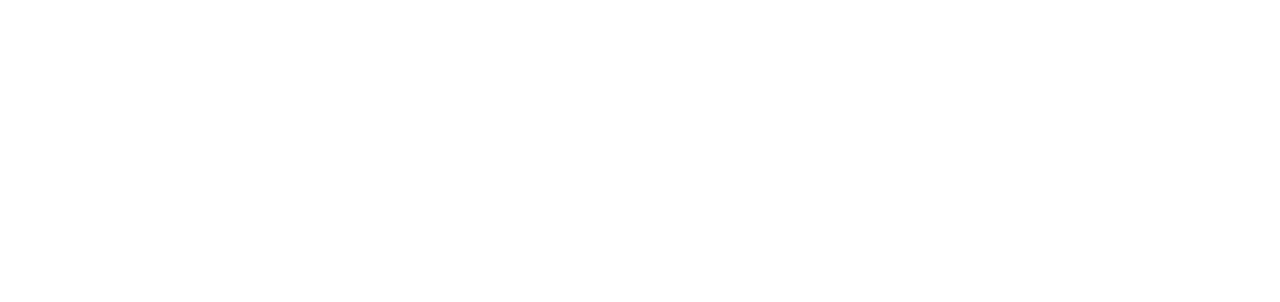
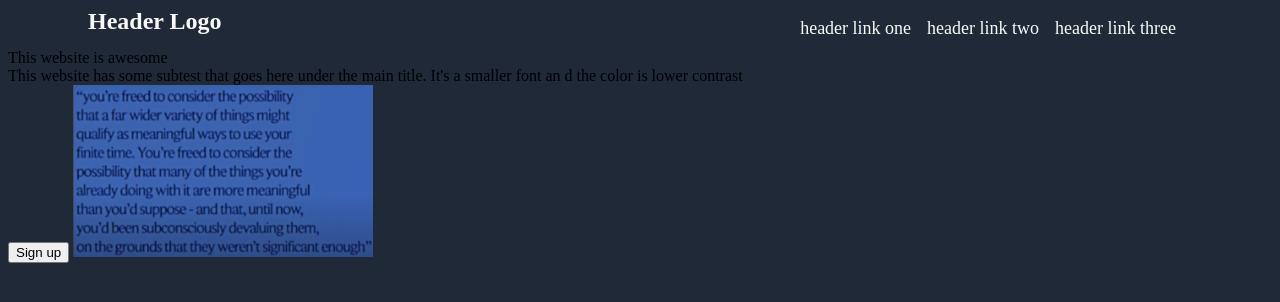
Before and after one commit to J-Glas/landing_page, a plain HTML site: page index.html in a window 1280 px wide. Drawn offline with Linux system fonts and the light colour scheme.

Commit message:
Created the blueprint for the landing page project from TheOdinProject

```diff
--- a/index.html
+++ b/index.html
@@ -1,11 +1,36 @@
 <!DOCTYPE html>
 <html lang="en">
+
 <head>
     <meta charset="UTF-8">
     <meta name="viewport" content="width=device-width, initial-scale=1.0">
-    <title>Document</title>
+    <title>Lading Page</title>
+    <link rel="stylesheet" href="style.css">
 </head>
+
 <body>
+    <div class="header">
+        Header Logo
+        <div class="header_links">
+            <li><a href="#">header link one</a></li>
+            <li><a href="#">header link two</a></li>
+            <li><a href="#">header link three</a></li>
+        </div>
+    </div>
+    <div class="main_text">
+        This website is awesome
+    </div>
+    <div class="secondary_text">
+        This website has some subtest that goes here under the main title. It's a smaller font an d the color is lower contrast
+    </div>
+    <button class="sign_up">
+        Sign up
+      </button>
+      <img src="img1.png" style="width: 300px; height: auto;" alt="Zitat1">
+    <div class="footer">
 
+
+    </div>
 </body>
+
 </html>
--- a/style.css
+++ b/style.css
@@ -0,0 +1,40 @@
+.header .footer body {
+    font-family: system-ui, -apple-system, BlinkMacSystemFont, 'Segoe UI', Roboto, Oxygen, Ubuntu, Cantarell, 'Open Sans', 'Helvetica Neue', sans-serif;
+}
+.header {
+    font-size: 24px;
+    font-weight: bold;
+    color: #F9FAF8;
+    display: flex;
+    padding-left: 80px;
+}
+
+.header_links {
+    font-size: 18px;
+    color: #F9FAF8;
+    font-weight: normal;
+    display: flex;
+    flex-direction: row;
+    padding: 10px;
+    list-style-type: none;
+    align-items: end;
+    justify-content: end;
+    margin-left: auto;
+    padding-right: 80px;
+}
+
+a {
+    text-decoration: none;
+    font-size: 18px;
+    color: #F9FAF8;
+}
+li {
+    text-decoration: none;
+    margin-right: 16px;
+}
+
+body {
+    background-color: #1F2937;
+}
+
+.footer {}
```
Also changed, not shown: 01.png (added), 02.png (added), img1.png (added).
